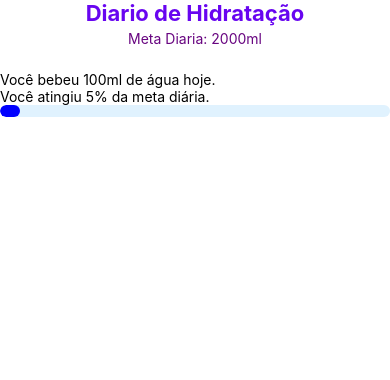
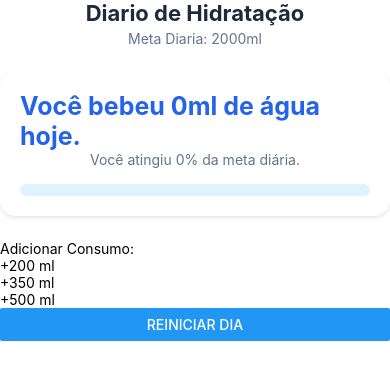
Before and after one commit to Mariana-Rodrigu3s/celular, a React Native app: screen / in a window 390 px wide. Shown: the top 380 px of the page. Built offline with nearby package versions, Linux system fonts and the light colour scheme.

Commit message:
MOD: Tentando resolver

```diff
--- a/App.jsx
+++ b/App.jsx
@@ -2,6 +2,7 @@ import { StatusBar, View, Text, StyleSheet } from 'react-native';
 import { SafeAreaProvider, SafeAreaView } from "react-native-safe-area-context";
 import Header from './src/components/Header';
 import { WaterProgress } from './src/components/WaterProgress';
+import ActionButon from './src/components/ActionButton';
 
 export default function App() {
     const GOAL = 2000
@@ -11,7 +12,8 @@ export default function App() {
         <StatusBar barStyle="auto" />
         <View>
           <Header GOAL={GOAL} />
-          <WaterProgress consumed={100} goal={GOAL}></WaterProgress>
+          <WaterProgress consumed={0} goal={GOAL}></WaterProgress>
+          <ActionButon acrescimo={200}></ActionButon>
         </View>
       </SafeAreaView>
     </SafeAreaProvider>
--- a/src/components/ActionButton.jsx
+++ b/src/components/ActionButton.jsx
@@ -0,0 +1,23 @@
+import {View, Text, StyleSheet, Button, Pressable} from 'react-native'
+import { COLORS } from '../constants/colors'
+import {SafeAreaView, SafeAreaProvider} from 'react-native-safe-area-context';
+
+export default function ActionButon({acrescimo }){
+    return(
+        <View>
+            <Text>Adicionar Consumo:</Text>
+        <View>
+            <Pressable><Text>+200 ml</Text></Pressable>
+            <Pressable><Text>+350 ml</Text></Pressable>
+            <Pressable><Text>+500 ml</Text></Pressable>
+        </View>
+
+            <Button title="Reiniciar Dia"></Button>
+        </View>
+    )
+}
+
+
+const styles = StyleSheet.create({
+
+})
--- a/src/components/Header.jsx
+++ b/src/components/Header.jsx
@@ -3,16 +3,16 @@ import { COLORS } from '../constants/colors'
 
 export default function Header( {GOAL}){
     return(
-      <View style={headerStyles.container}>
-        <Text style={headerStyles.title}>Diario de Hidratação</Text>
-        <Text style={headerStyles.subtitle}>Meta Diaria: {GOAL}ml</Text>
+      <View style={styles.container}>
+        <Text style={styles.title}>Diario de Hidratação</Text>
+        <Text style={styles.subtitle}>Meta Diaria: {GOAL}ml</Text>
     </View>
     )
 
 }
 
 
-const headerStyles = StyleSheet.create({
+const styles = StyleSheet.create({
   container:{
     alignItems: 'center',
     marginBottom: 24,
--- a/src/components/WaterProgress.jsx
+++ b/src/components/WaterProgress.jsx
@@ -1,5 +1,6 @@
 import { View, Text, StyleSheet } from "react-native";
 import { COLORS } from "../constants/colors";
+
 
 
 
@@ -8,9 +9,9 @@ export function WaterProgress({ consumed, goal }) {
   const porcentagem = Math.min(Math.round((consumed / goal) * 100), 100)
 
   return (
-    <View>
-      <Text>Você bebeu {consumed}ml de água hoje.</Text>
-      <Text>Você atingiu {porcentagem}% da meta diária.</Text>
+    <View style={styles.card}>
+      <Text style={styles.consumedText}>Você bebeu {consumed}ml de água hoje.</Text>
+      <Text style={styles.percentageText}>Você atingiu {porcentagem}% da meta diária.</Text>
 
       <View style={styles.progressBarBackground}>
         <View style={[styles.progressBarFill, { width: `${porcentagem}%` }]} />
@@ -21,7 +22,29 @@ export function WaterProgress({ consumed, goal }) {
 
 
 const styles = StyleSheet.create({
-
+  card: {
+    backgroundColor: COLORS.cardBg,
+    borderRadius: 16,
+    padding: 20,
+    width: '100%',
+    alignItems: 'center',
+    marginBottom: 24,
+    elevation: 3,
+    shadowColor: '#000',
+    shadowOffset: { width: 0, height: 2 },
+    shadowOpacity: 0.1,
+    shadowRadius: 4,
+  },
+  consumedText: {
+    fontSize: 25,
+    fontWeight: 'bold',
+    color: COLORS.primary,
+  },
+  percentageText: {
+    fontSize: 14,
+    color: COLORS.textMuted,
+    marginBottom: 16,
+  },
   progressBarBackground: {
     width: '100%',
     height: 12,
@@ -29,11 +52,9 @@ const styles = StyleSheet.create({
     borderRadius: 6,
     overflow: 'hidden',
   },
-
   progressBarFill: {
     height: '100%',
     backgroundColor: COLORS.secondary,
     borderRadius: 6,
   },
-
 });
--- a/src/constants/colors.js
+++ b/src/constants/colors.js
@@ -1,10 +1,10 @@
 export const COLORS = {
-    background: '',
-    cardBg: '',
-    primary: '',
-    secondary: '#0000FF',
-    textMain: '#6805f0',
-    textMuted: '#680580',
-    danger: '',
-    white: '',
-}
+  background: '#F4F8FC',   // Fundo geral, azul bem clarinho
+  cardBg: '#FFFFFF',       // Fundo dos cards
+  primary: '#2563EB',      // Azul principal
+  secondary: '#38BDF8',    // Azul claro para progresso
+  textMain: '#1E293B',     // Texto principal
+  textMuted: '#64748B',    // Texto secundário
+  danger: '#EF4444',       // Vermelho para alertas
+  white: '#FFFFFF',        // Branco
+};
```
Also changed, not shown: 1 other file (tests, documents, lock files or other folders).
